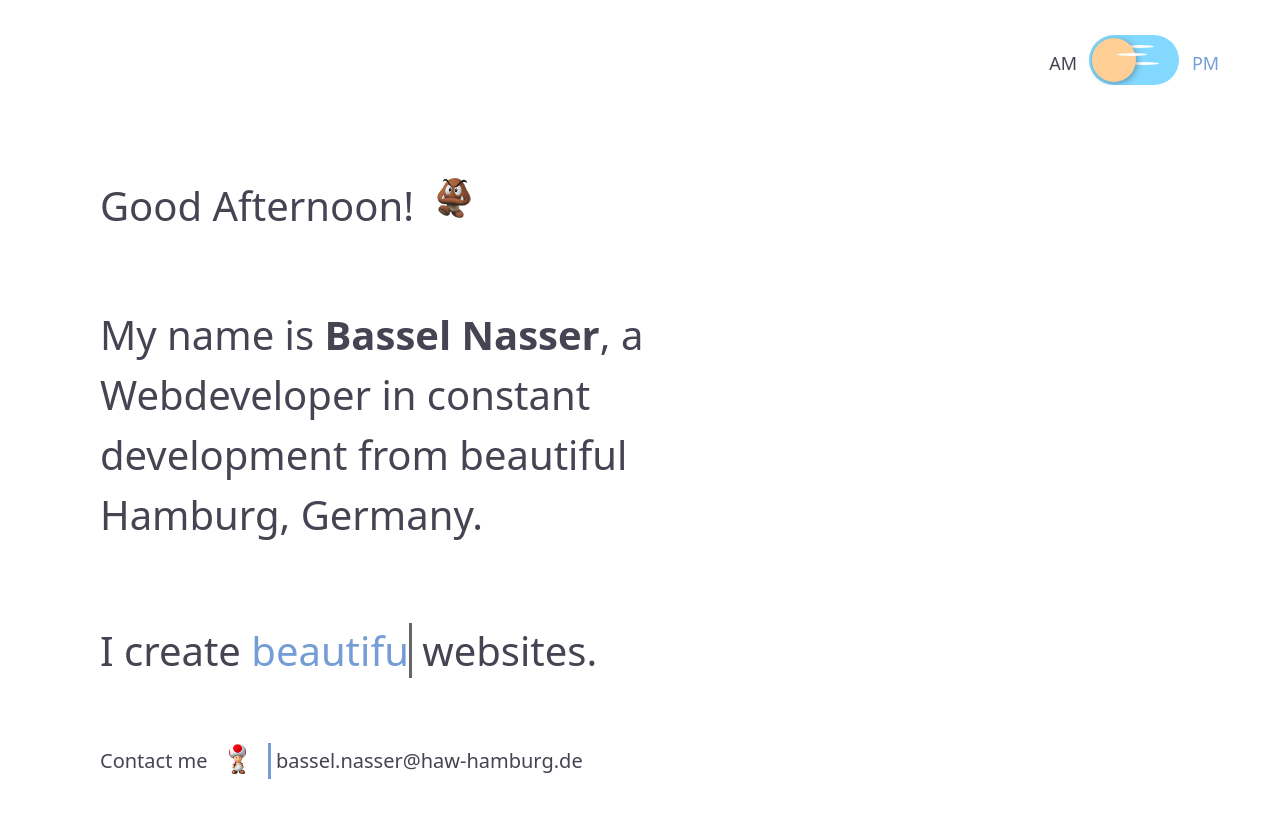
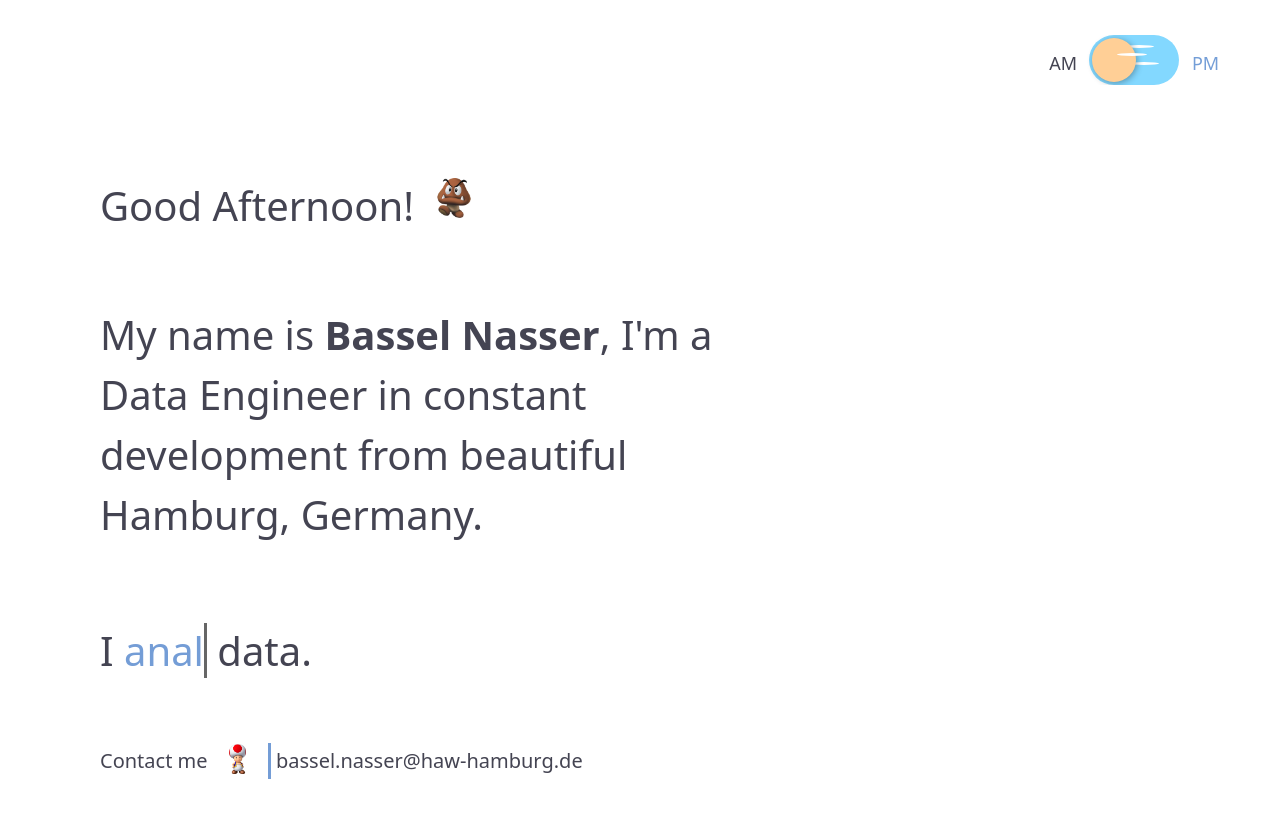
Before and after one commit to basselini/v1, a Jekyll site: the page built from index.html, in a window 1280 px wide and 900 px high. Shown: the top 818 px of the window. Built offline with Jekyll 4.4.1, drawn with Linux system fonts in a browser that asks for light colours; nearby versions of some CDN libraries.

Commit message:
Update intro.html

```diff
--- a/_includes/intro.html
+++ b/_includes/intro.html
@@ -5,15 +5,15 @@
     <span class="emoji goomba animated"></span>
   </h1>
   <h2 class="intro_tagline">
-    My name is <span class="name">Bassel Nasser</span>, a Webdeveloper in
+    My name is <span class="name">Bassel Nasser</span>, I'm a Data Engineer in
     constant development from beautiful Hamburg, Germany. <br>
     </h2>
-    <h2 class="intro_tagline">I create<br id="break">
+    <h2 class="intro_tagline">I <br id="break">
       <span
          class="txt-rotate"
          data-period="2000"
-         data-rotate='[ "simple", "beautiful", "responsive" ]'></span>
-         websites.
+         data-rotate='[ "transform", "analyze", "visualize" ]'></span>
+         data.
     </h2>
   <h3 class="intro_contact">
     <span>Contact me</span>
```
